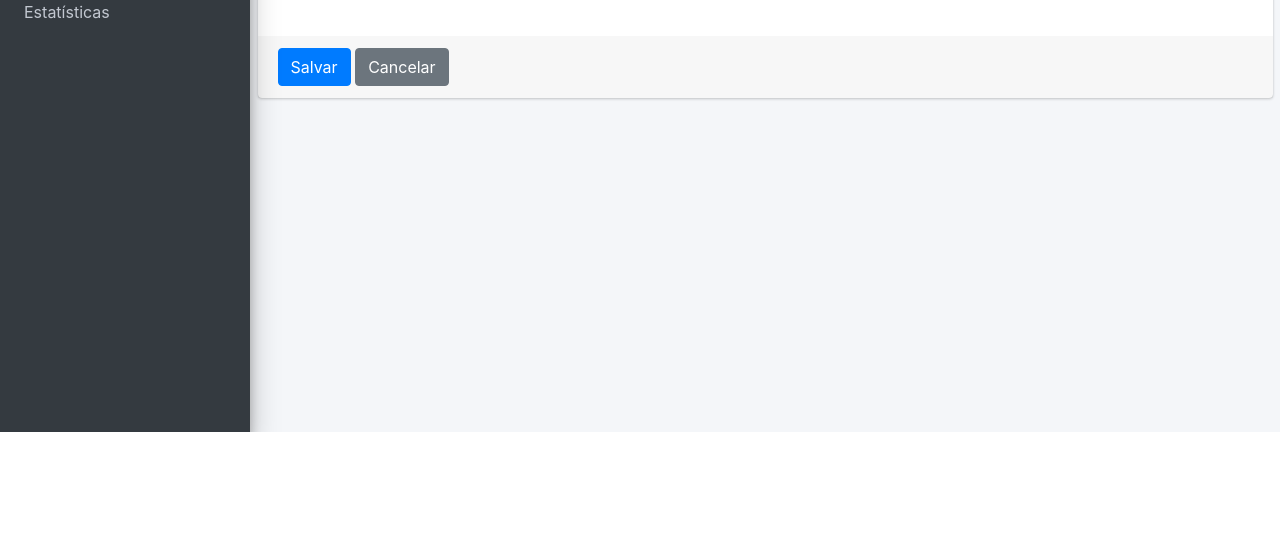
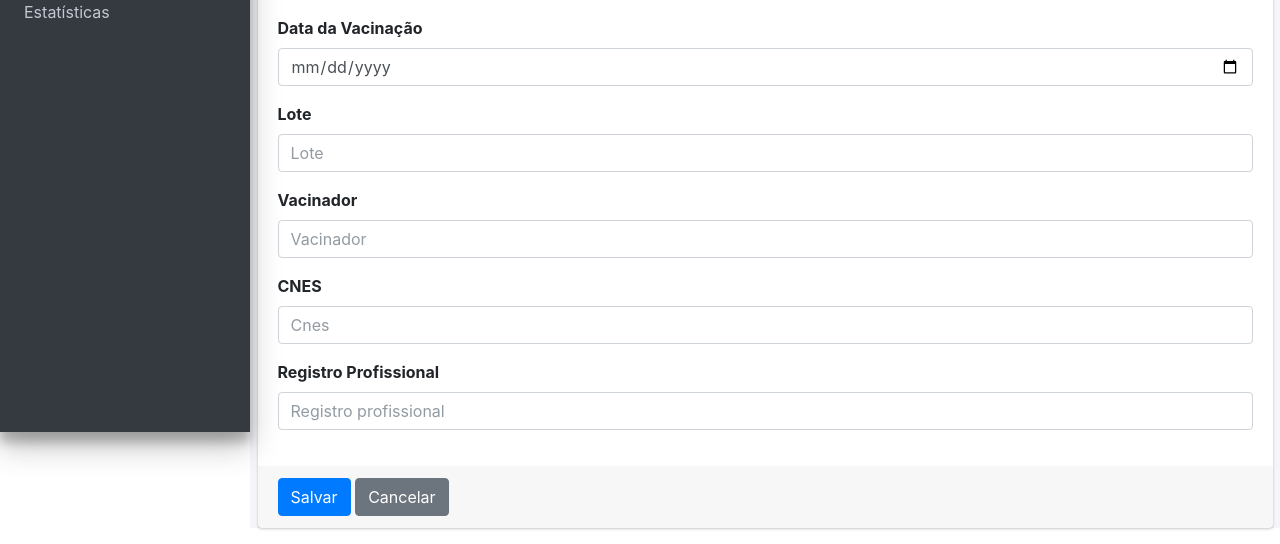
Before and after one commit to matheusmoc/controle_vacinas, a Django app: page /servicos/novo_servico/ in a window 1280 px wide. Shown: the part 368-912 px from the top of the page. Before the commit the page ends 800 px from the top, so only its background shows below. Run offline with Django 4.2, Linux system fonts and the light colour scheme; data that the repository does not hold is empty; some libraries are stand-ins or nearby versions.

Commit message:
Fix: field in service form

```diff
--- a/servicos/forms.py
+++ b/servicos/forms.py
@@ -1,25 +1,31 @@
+from django import forms
 from django.forms import ModelForm
-from .models import Servico, RegiaoServico
+from .models import Servico
 
 class FormServico(ModelForm):
     class Meta:
         model = Servico
-        exclude = ['finalizado', 'protocolo']
+        exclude = ['finalizado', 'protocolo', 'id']
+        widgets = {
+            'data': forms.DateInput(attrs={
+                'type': 'date',
+                'class': 'form-control'
+            })
+        }
 
     def __init__(self, *args, **kwargs):
         super().__init__(*args, **kwargs)
 
         for field_name, field in self.fields.items():
-            field.widget.attrs.update({
-                'class': 'form-control',
-                'placeholder': field.label or field_name.capitalize()
-            })
+            if field.widget.__class__.__name__ != 'CheckboxSelectMultiple':
+                # Evita sobrescrever o widget do campo data
+                if field_name != 'data':
+                    field.widget.attrs.update({
+                        'class': 'form-control',
+                        'placeholder': field.label or field_name.capitalize()
+                    })
 
         if 'regiao_servico' in self.fields:
-            choices = []
-            for value, label in self.fields['regiao_servico'].choices:
-                if label:
-                    # Evita rótulos vazios (como a opção inicial)
-                    # Aqui 'label' é geralmente o __str__() do objeto relacionado
-                    choices.append((value, str(label)))
-            self.fields['regiao_servico'].choices = choices
+            self.fields['regiao_servico'].widget.attrs.update({
+                'class': 'form-control'
+            })
--- a/servicos/templates/novo_servico.html
+++ b/servicos/templates/novo_servico.html
@@ -13,6 +13,7 @@
     <form method="post">
       {% csrf_token %}
       <div class="card-body">
+
         <div class="form-group">
           <label for="unidade">Unidade</label>
           {{ form_servico.unidade }}
@@ -28,22 +29,40 @@
           {{ form_servico.regiao_servico }}
         </div>
 
+        <div class="form-group">
+          <label for="data">Data da Vacinação</label>
+          {{ form_servico.data }}
+        </div>
+
+        <div class="form-group">
+          <label for="lote">Lote</label>
+          {{ form_servico.lote }}
+        </div>
+
+        <div class="form-group">
+          <label for="vacinador">Vacinador</label>
+          {{ form_servico.vacinador }}
+        </div>
+
+        <div class="form-group">
+          <label for="cnes">CNES</label>
+          {{ form_servico.cnes }}
+        </div>
+
+        <div class="form-group">
+          <label for="registro_profissional">Registro Profissional</label>
+          {{ form_servico.registro_profissional }}
+        </div>
       </div>
 
       <div class="card-footer">
         <button type="submit" class="btn btn-primary">Salvar</button>
-        <a class="btn btn-secondary">Cancelar</a>
+        <a href="{% url 'listar_servico' %}" class="btn btn-secondary">Cancelar</a>
       </div>
     </form>
   </div>
 </div>
 {% endblock %}
 
-{% block scripts %}
-<script src="{% static 'admin-lte/plugins/select2/js/select2.full.min.js' %}"></script>
-<script>
-  $(function () {
-    $('.select2').select2()
-  })
-</script>
-{% endblock %}
+
+{% block scripts %}{% endblock %}
```
